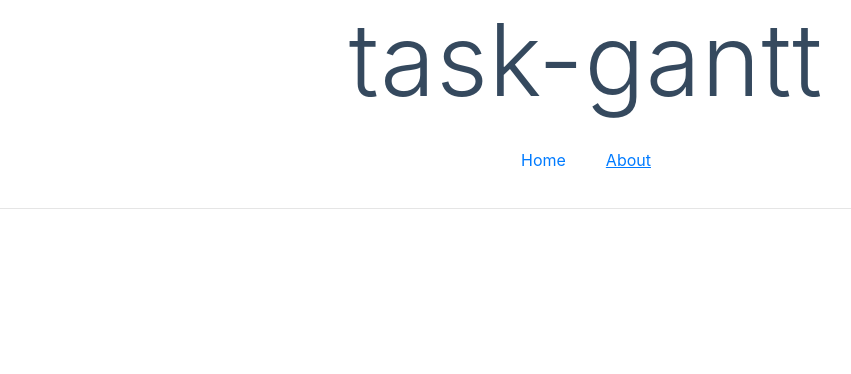
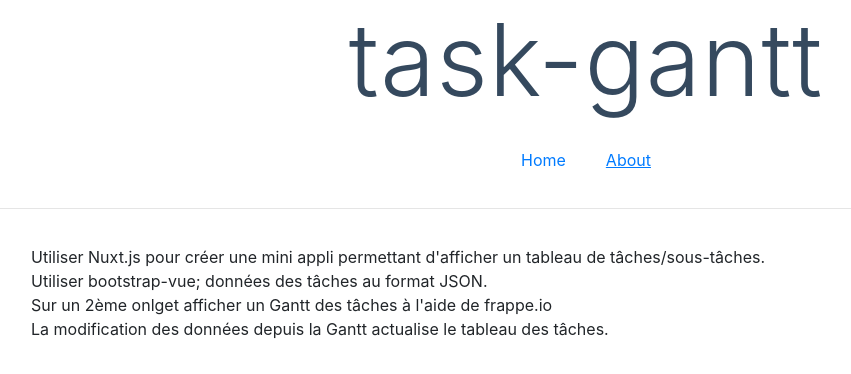
Before and after one commit to remirobichet/task-gantt, a Nuxt app: page /about in a window 1280 px wide. Shown: the top 374 px of the page, without its empty margins (54-905 px from the left). Built offline with nearby package versions, Linux system fonts and the light colour scheme.

Commit message:
:sparkles: Add About page

```diff
--- /dev/null
+++ b/pages/about.vue
@@ -0,0 +1,19 @@
+<template>
+  <div class="container">
+    <p>
+      Utiliser Nuxt.js pour créer une mini appli permettant d'afficher un tableau de tâches/sous-tâches. <br>
+      Utiliser bootstrap-vue; données des tâches au format JSON. <br>
+      Sur un 2ème onlget afficher un Gantt des tâches à l'aide de frappe.io <br>
+      La modification des données depuis la Gantt actualise le tableau des tâches. <br>
+    </p>
+  </div>
+</template>
+
+<script lang="ts">
+import Vue from "vue";
+
+export default Vue.extend({});
+</script>
+
+<style>
+</style>
```
